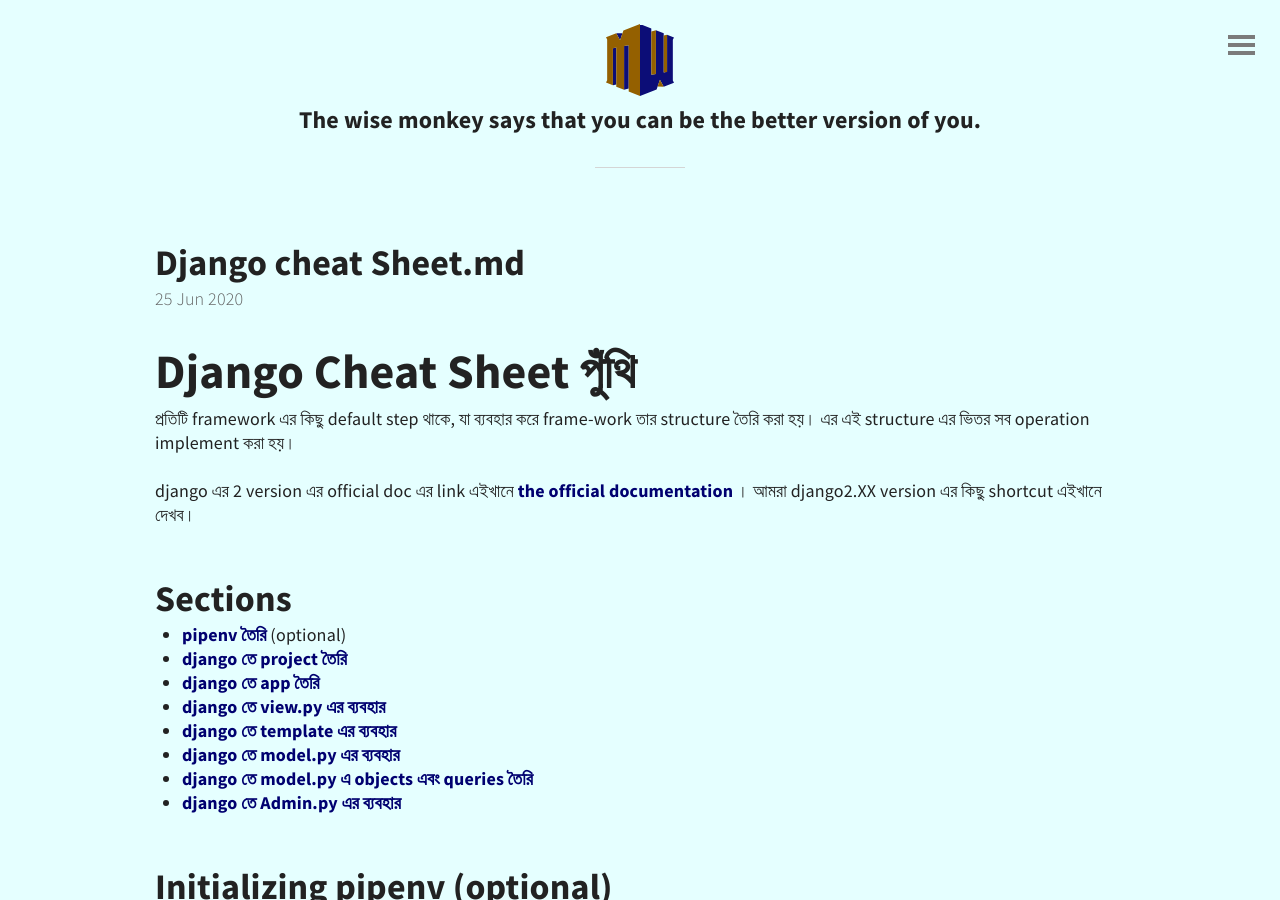
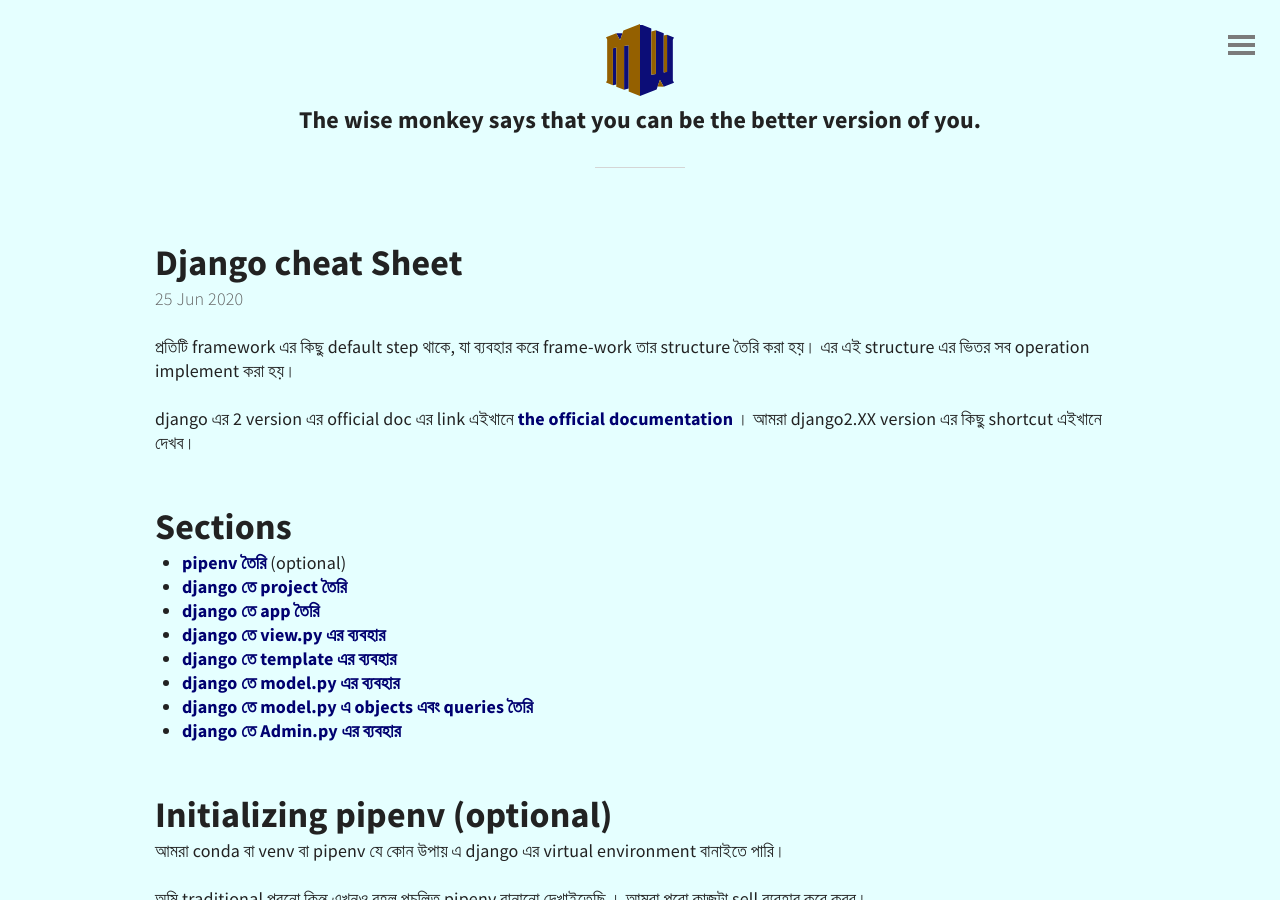
Before and after one commit to MonadWizard/blog, a Jekyll site: the page built from _posts/2020-06-25-Django cheat-sheet.md, in a window 1280 px wide and 900 px high. Built offline with Jekyll 4.4.1, drawn with Linux system fonts in a browser that asks for light colours; comment, search, counter and statistics services are not loaded.

Commit message:
Update and rename 2020-06-25-Django cheat-sheet.md.md to 2020-06-25-Django cheat-sheet.md

```diff
--- a/_posts/2020-06-25-Django cheat-sheet.md.md
+++ b/_posts/2020-06-25-Django cheat-sheet.md
@@ -1,6 +1,3 @@
-
-#  Django Cheat Sheet পুঁথি
-
 
 প্রতিটি framework এর কিছু default step থাকে, যা ব্যবহার করে frame-work তার structure তৈরি করা হয়। এর এই structure এর ভিতর সব operation implement করা হয়।
 
```
